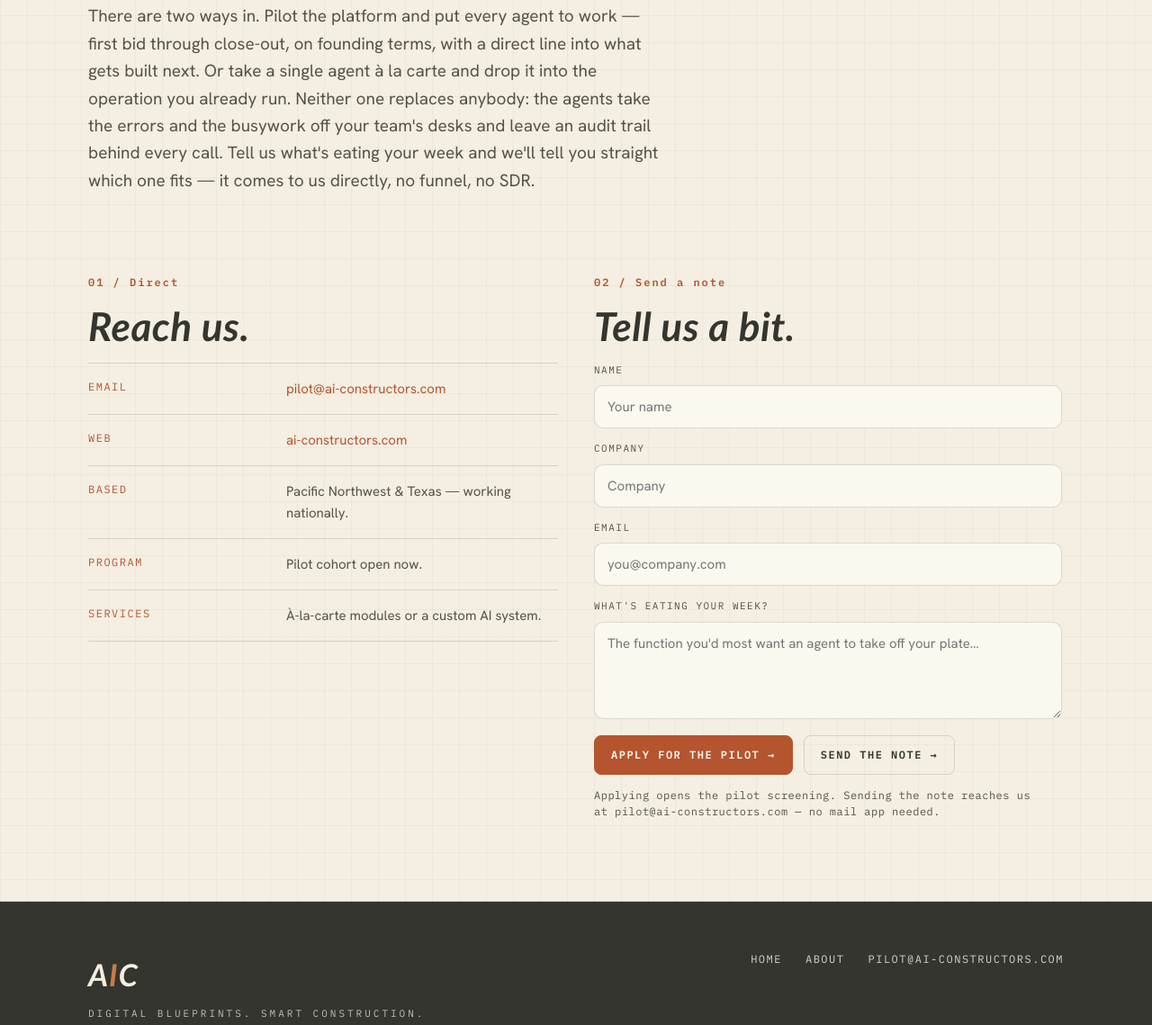
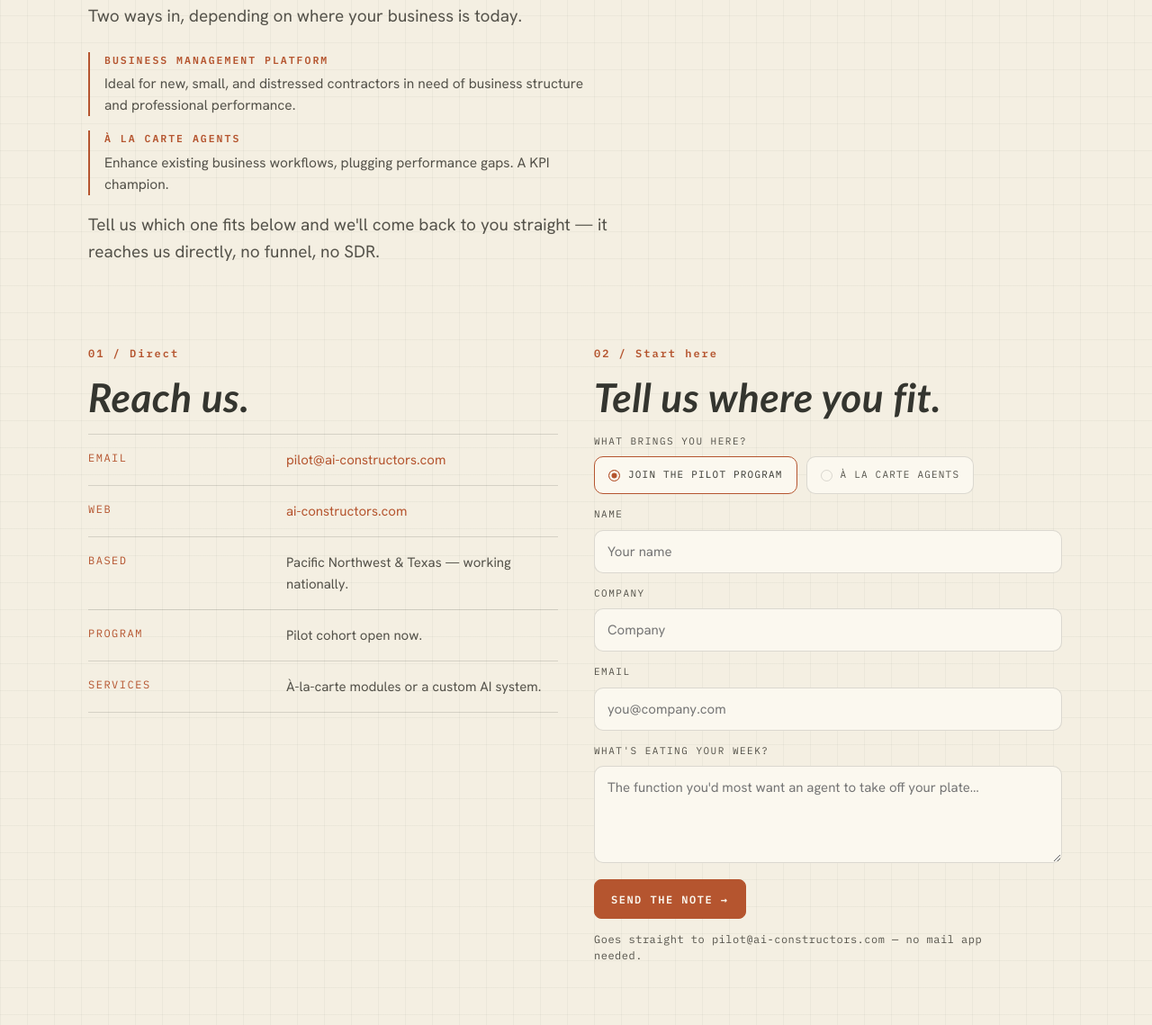
Before and after one commit to ai-constructors/aic-site, a plain HTML site: page contact.html in a window 1280 px wide. Shown: the part 253-1392 px from the top of the page at 90% size. Drawn offline with Linux system fonts and the light colour scheme.

Commit message:
Site trim and About rewrite
- one Apply for the pilot CTA, pointed at /pilot.html in both the markup and the widget JS
- Instant Estimate banner hidden on home and About, footer link removed
- nav trimmed to Home / About across both pages, centred AI Constructors, Inc title added
- ConTech strip links deactivated, text kept
- pilot@ai-constructors.com replaces mark.b@ in all four places
- About: two-ways-in intro, dual-intent Netlify form, About AIC section

```diff
--- a/contact.html
+++ b/contact.html
@@ -177,6 +177,19 @@ section.block{padding:74px 0;border-bottom:1px solid var(--line)}
 .form input:focus,.form textarea:focus{outline:none;border-color:var(--copper)}
 .form label{font-family:var(--mono);font-size:11px;letter-spacing:1.5px;text-transform:uppercase;color:var(--ink-soft);margin-bottom:-6px}
 .form-cta{display:flex;gap:12px;flex-wrap:wrap;align-items:center;margin-top:4px}
+.ways{display:grid;gap:16px;margin:24px 0 18px;max-width:62ch}
+.way{border-left:2px solid var(--copper);padding-left:16px}
+.way .wt{font-family:var(--mono);font-size:11.5px;letter-spacing:2px;text-transform:uppercase;color:var(--copper);font-weight:700;margin-bottom:5px}
+.way p{color:var(--ink-soft);font-size:15.5px;line-height:1.55}
+.form .choice{display:flex;gap:10px;flex-wrap:wrap}
+.form .choice label{display:inline-flex;align-items:center;gap:9px;margin:0;padding:11px 15px;border:1px solid var(--line);
+  border-radius:10px;background:var(--card);cursor:pointer;font-family:var(--mono);font-size:11px;letter-spacing:1.2px;
+  text-transform:uppercase;color:var(--ink-soft);transition:border-color .15s,color .15s}
+.form .choice label:hover{border-color:var(--ink-soft)}
+.form .choice input{appearance:none;-webkit-appearance:none;width:13px;height:13px;min-width:13px;padding:0;margin:0;
+  border:1.5px solid var(--line);border-radius:50%;background:transparent}
+.form .choice input:checked{border-color:var(--copper);background:var(--copper);box-shadow:inset 0 0 0 2.5px var(--card)}
+.form .choice label:has(input:checked){border-color:var(--copper);color:var(--ink)}
 .form-note{font-size:12px;color:var(--ink-soft);font-family:var(--mono);letter-spacing:.5px;line-height:1.5}
 .form-note.ok{color:var(--copper);font-weight:600}
 .hp{position:absolute;left:-9999px;width:1px;height:1px;overflow:hidden}
@@ -221,7 +234,18 @@ footer{background:var(--ink);color:var(--paper);padding:54px 0 30px}
 <section class="pagehero"><div class="wrap reveal">
 <span class="eyebrow">Contact</span>
 <h1>Let's talk about where to start.</h1>
-<p class="lead">There are two ways in. Pilot the platform and put every agent to work — first bid through close-out, on founding terms, with a direct line into what gets built next. Or take a single agent à la carte and drop it into the operation you already run. Neither one replaces anybody: the agents take the errors and the busywork off your team's desks and leave an audit trail behind every call. Tell us what's eating your week and we'll tell you straight which one fits — it comes to us directly, no funnel, no SDR.</p>
+<p class="lead">Two ways in, depending on where your business is today.</p>
+<div class="ways">
+  <div class="way">
+    <div class="wt">Business management platform</div>
+    <p>Ideal for new, small, and distressed contractors in need of business structure and professional performance.</p>
+  </div>
+  <div class="way">
+    <div class="wt">À la carte agents</div>
+    <p>Enhance existing business workflows, plugging performance gaps. A KPI champion.</p>
+  </div>
+</div>
+<p class="lead">Tell us which one fits below and we'll come back to you straight — it reaches us directly, no funnel, no SDR.</p>
 </div></section>
 
 <section class="block"><div class="wrap reveal split">
@@ -233,20 +257,33 @@ footer{background:var(--ink);color:var(--paper);padding:54px 0 30px}
 <div class="row"><div class="t">Program</div><div class="d">Pilot cohort open now.</div></div>
 <div class="row"><div class="t">Services</div><div class="d">À-la-carte modules or a custom AI system.</div></div>
 </div></div>
-<div class="rich"><span class="sec-no">02 / Send a note</span><h2 style="margin-top:14px">Tell us a bit.</h2>
+<div class="rich"><span class="sec-no">02 / Start here</span><h2 style="margin-top:14px">Tell us where you fit.</h2>
 <form class="form" id="contactForm" name="contact" method="POST" data-netlify="true" netlify-honeypot="bot-field">
 <input type="hidden" name="form-name" value="contact">
 <p class="hp"><label>Leave this empty <input name="bot-field" tabindex="-1" autocomplete="off"></label></p>
+<label>What brings you here?</label>
+<div class="choice">
+  <label><input type="radio" name="interest" value="Pilot program" checked> Join the pilot program</label>
+  <label><input type="radio" name="interest" value="A la carte agents"> À la carte agents</label>
+</div>
 <label for="f_name">Name</label><input id="f_name" name="name" placeholder="Your name" required>
 <label for="f_co">Company</label><input id="f_co" name="company" placeholder="Company">
 <label for="f_email">Email</label><input id="f_email" name="email" type="email" placeholder="you@company.com" required>
 <label for="f_msg">What's eating your week?</label><textarea id="f_msg" name="message" rows="4" placeholder="The function you'd most want an agent to take off your plate…"></textarea>
 <div class="form-cta">
-  <a class="btn" href="/pilot.html">Apply for the pilot →</a>
-  <button class="btn ghost" type="submit">Send the note →</button>
+  <button class="btn" type="submit">Send the note →</button>
 </div>
-<p class="form-note" id="formNote">Applying opens the pilot screening. Sending the note reaches us at pilot@ai-constructors.com — no mail app needed.</p>
+<p class="form-note" id="formNote">Goes straight to pilot@ai-constructors.com — no mail app needed.</p>
 </form></div>
+</div></section>
+
+<section class="block"><div class="wrap reveal">
+<span class="sec-no">03 / About</span>
+<h2 style="margin-top:14px">About AIC.</h2>
+<div class="rich" style="margin-top:16px">
+<p>AIC's founder and systems architect spent thirty-five years in construction before writing a line of this platform — every level of it, field through front office, across commercial, public works and federal contracting. He has helped start-ups find their footing, walked companies back from bankruptcy, and worked inside large corporate contractors where the systems were already in place. A background in human factors engineering shaped the rest: the tool should fit the person doing the job, not the other way around.</p>
+<p>AIC is the work of downloading that career into something a contractor can actually run — a lifetime of practice woven together with AI agents built and tested against real jobs. It is not a concept deck. The system is field tested and operating in real time, with real contractors, today. We improve it continuously, keep it mission focused, and let the people using it decide what gets built next.</p>
+</div>
 </div></section>
 <script>
 (function(){
```
